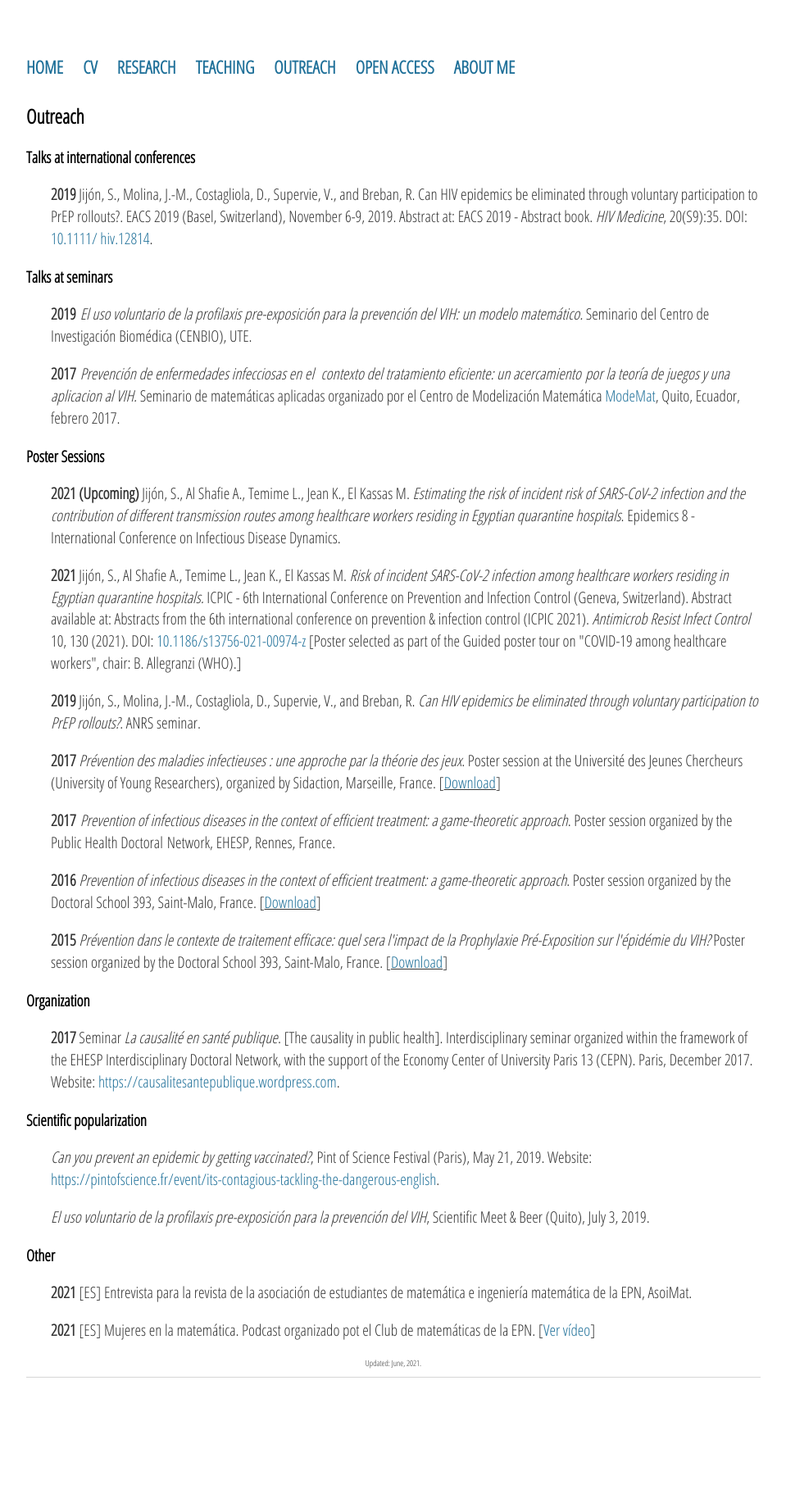
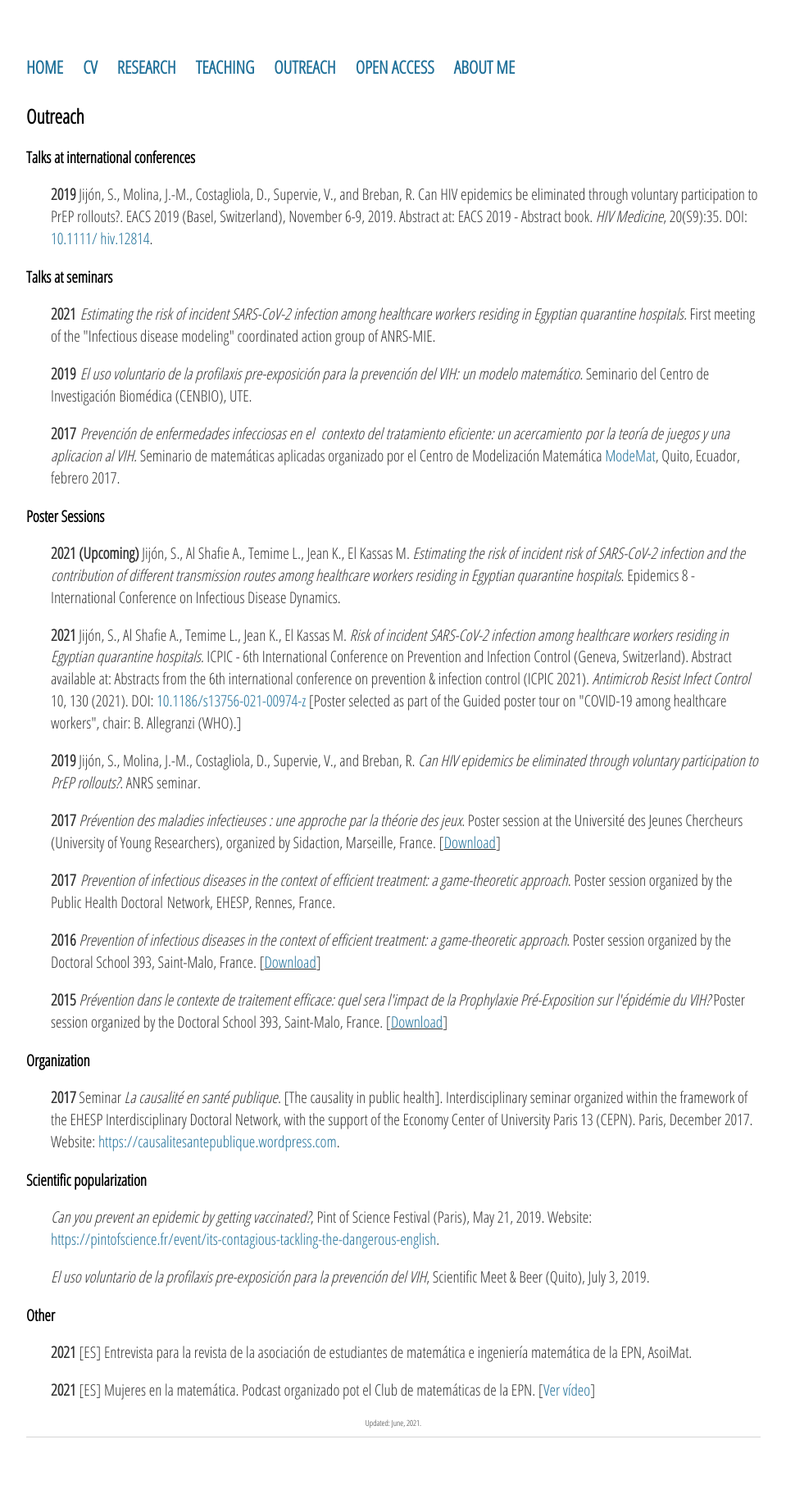
Before and after one commit to sjijon/sjijon.github.io, a Jekyll site: the page built from outreach.html, in a window 1280 px wide. Shown: the whole page at 82% size, without its empty margins (160-1119 px from the left). Built offline with Jekyll 4.4.1, drawn with Linux system fonts in a browser that asks for light colours; nearby versions of some CDN libraries; before the commit the page ends 1761 px from its top, so only the background shows below that.

Commit message:
Add ANRS seminar talk

```diff
--- a/outreach.html
+++ b/outreach.html
@@ -15,6 +15,12 @@ title: Publications
 	</p>
 
 	<h3>Talks at seminars</h3>
+	<p style="padding-left:30px;">
+	<strong>2021 </strong><em>Estimating the risk of incident SARS-CoV-2 infection
+		among healthcare workers residing in Egyptian quarantine hospitals.</em>
+		First meeting of the "Infectious disease modeling" coordinated action group
+		of ANRS-MIE.
+	</p>
 	<p style="padding-left:30px;">
 	<strong>2019 </strong><em>El uso voluntario de la profilaxis pre-exposición
 		para la prevención del VIH: un modelo matemático.</em> Seminario del
```
